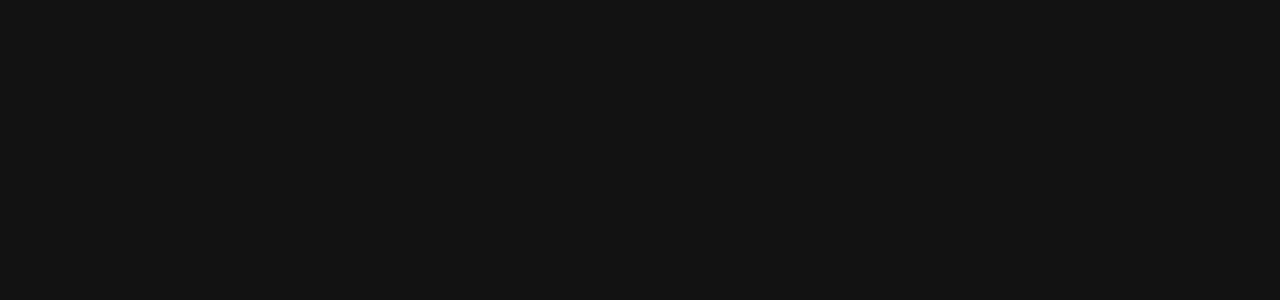
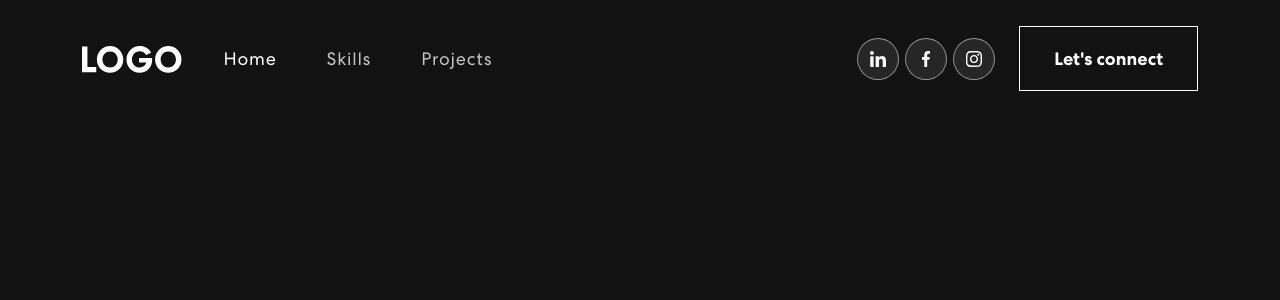
Before and after one commit to Whirlwindraven/my-react-app, a React (Create React App) app: page / in a window 1280 px wide. Shown: the top 300 px of the page. Built offline with nearby package versions, Linux system fonts and the light colour scheme.

Commit message:
created Banner.js for the Bannner components

```diff
--- a/src/App.js
+++ b/src/App.js
@@ -1,10 +1,13 @@
 import logo from './logo.svg';
 import './App.css';
+import { NavBar } from './components/NavBar';
+import 'bootstrap/dist/css/bootstrap.min.css';
+
 
 function App() {
   return (
     <div className="App">
-
+     <NavBar/>
     </div>
   );
 }
--- a/src/components/NavBar.js
+++ b/src/components/NavBar.js
@@ -1,27 +1,27 @@
-import { useStat, useEffect } from "react";
-import { NavBar, Container } from "react-bootstrap";
+import React, { useState, useEffect } from "react"; // Corrected import
+import { Navbar, Container, Nav } from "react-bootstrap"; // Corrected naming
 import logo from '../assets/img/logo.svg';
 import navIcon1 from '../assets/img/nav-icon1.svg';
 import navIcon2 from '../assets/img/nav-icon2.svg';
 import navIcon3 from '../assets/img/nav-icon3.svg';
 
-export const NavBar = () => {
-    const [activeLink, setActiveLink] = useState ('home');
-    const [scrolled, seScrolled] = useState(false);
+export const NavBar = () => { // Renamed to avoid conflict
+    const [activeLink, setActiveLink] = useState('home');
+    const [scrolled, setScrolled] = useState(false); // Renamed function for clarity
 
     useEffect(() => {
         const onScroll = () => {
-            if(window.scrollY > 50){
-                seScrolled(true);
+            if (window.scrollY > 50) {
+                setScrolled(true);
             } else {
-                seScrolled(false);
+                setScrolled(false);
             }
         }
 
         window.addEventListener('scroll', onScroll);
 
         return () => window.removeEventListener('scroll', onScroll);
-    },[])
+    }, [])
 
     const onUpdateActiveLink = (value) => {
         setActiveLink(value);
@@ -38,23 +38,23 @@ export const NavBar = () => {
                 </Navbar.Toggle>
                 <Navbar.Collapse id="basic-navbar-nav">
                     <Nav className="me-auto">
-              <Nav.Link href="#home" className={activeLink === 'home' ? 'active navbar-link' : 'navbar-link'} onClick={ () => onUpdateActiveLink('home')}>Home</Nav.Link>
-              <Nav.Link href="#skills" className={activeLink === 'skills' ? 'active navbar-link' : 'navbar-link'}  onClick={ () => onUpdateActiveLink('skills')}>Skills</Nav.Link>
-              <Nav.Link href="#projects" className={activeLink === 'projects' ? 'active navbar-link' : 'navbar-link'} onClick={ () => onUpdateActiveLink('projects')}>Projects</Nav.Link>
+                        <Nav.Link href="#home" className={activeLink === 'home' ? 'active navbar-link' : 'navbar-link'} onClick={() => onUpdateActiveLink('home')}>Home</Nav.Link>
+                        <Nav.Link href="#skills" className={activeLink === 'skills' ? 'active navbar-link' : 'navbar-link'} onClick={() => onUpdateActiveLink('skills')}>Skills</Nav.Link>
+                        <Nav.Link href="#projects" className={activeLink === 'projects' ? 'active navbar-link' : 'navbar-link'} onClick={() => onUpdateActiveLink('projects')}>Projects</Nav.Link>
                     </Nav>
                     <span className="navbar-text">
                         <div className="social-icon">
-                    <a href="#">
+                            <a href="#nav">
                                 <img src={navIcon1} alt="" />
                             </a>
-                    <a href="#">
+                            <a href="#nav">
                                 <img src={navIcon2} alt="" />
                             </a>
-                    <a href="#">
+                            <a href="#nav">
                                 <img src={navIcon3} alt="" />
                             </a>
                         </div>
-                <button className="vvd" onClick={(console.log('connect'))}>
+                        <button className="vvd" onClick={() => console.log('connect')}>
                             <span>Let's connect</span>
                         </button>
                     </span>
```
Also changed, not shown: src/components/Banner.js (added, +19 -0 lines). Lines whose indentation alone changed are shown as unchanged.
